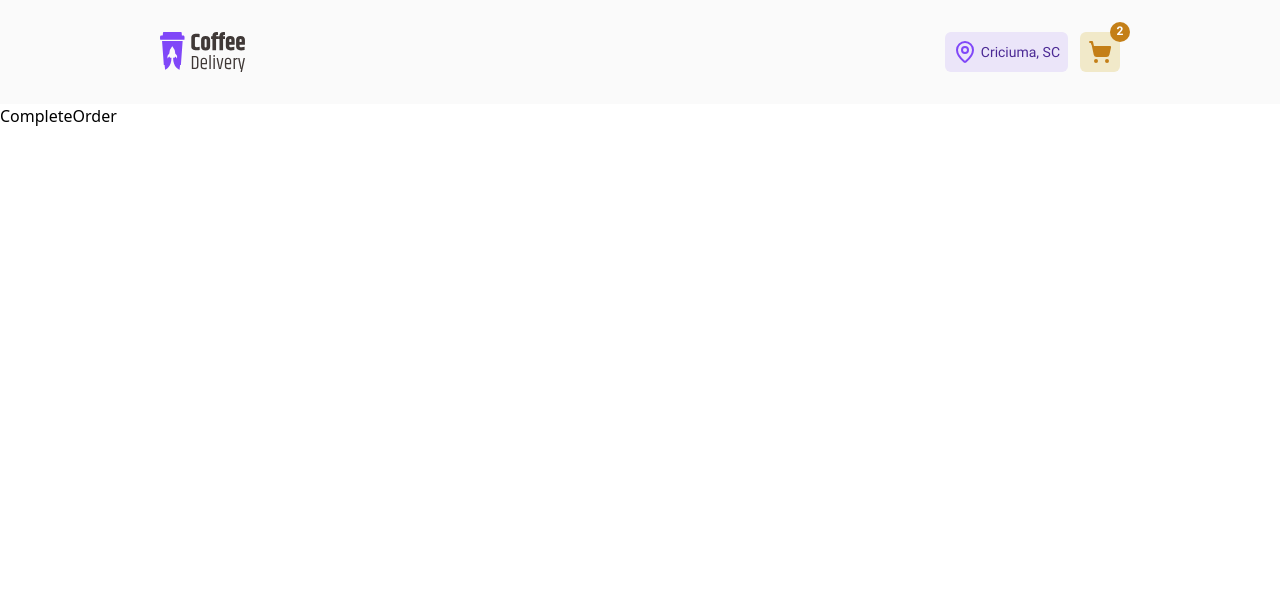
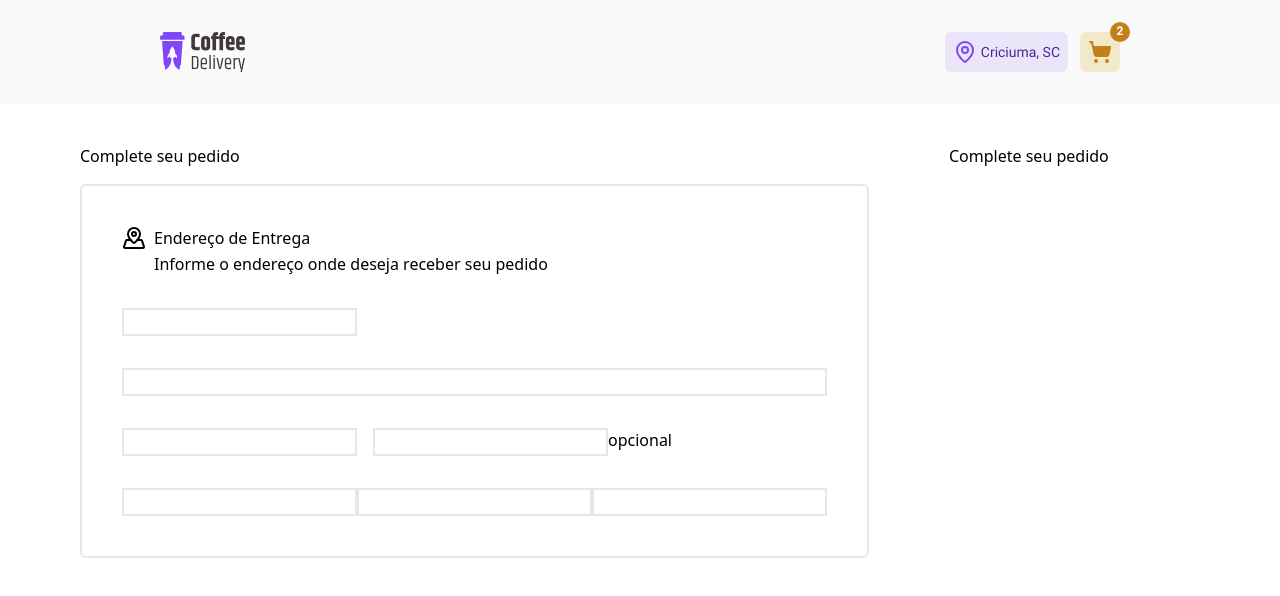
Before and after one commit to NicolasLK/2_Desafio_Coffe_Delivery, a React (Vite) app: page /carrinho in a window 1280 px wide. Shown: the top 596 px of the page. Built offline with nearby package versions, Linux system fonts and the light colour scheme.

Commit message:
feat: Iniciando tela de Order

```diff
--- a/src/pages/CompleteOrder/index.tsx
+++ b/src/pages/CompleteOrder/index.tsx
@@ -1,7 +1,47 @@
+import { MapPinned } from "lucide-react";
+
 export default function CompleteOrder() {
   return (
     <>
-      <p>CompleteOrder</p>
+      <section className="flex items-center justify-center w-full h-full mt-10">
+        <article className="flex items-center justify-around w-full">
+          <form className="flex gap-20 w-full max-w-[70rem] mr-auto ml-auto">
+            <div className="">
+              <h1 className="mb-4">Complete seu pedido</h1>
+              <div className="p-10 rounded-md mb-2 border-2">
+                <span className="flex gap-2 mb-8">
+                  <MapPinned />
+                  <span className="flex flex-col gap-[0.125rem]">
+                    <p>Endereço de Entrega</p>
+                    <p>Informe o endereço onde deseja receber seu pedido</p>
+                  </span>
+                </span>
+                <div className="grid grid-cols-1 gap-8 w-full">
+                  <div>
+                    <input type="text" className="border-2" />
+                  </div>
+                  <input type="text" className="border-2" />
+                  <div className="flex gap-4">
+                    <input type="text" className="border-2" />
+                    <div className="flex">
+                      <input type="text" className="border-2" />
+                      <p>opcional</p>
+                    </div>
+                  </div>
+                  <div>
+                    <input type="text" className="border-2" />
+                    <input type="text" className="border-2" />
+                    <input type="text" className="border-2" />
+                  </div>
+                </div>
+              </div>
+            </div>
+            <div>
+              <h1 className="mb-4">Complete seu pedido</h1>
+            </div>
+          </form>
+        </article>
+      </section>
     </>
   );
 }
```
Also changed, not shown: .eslintrc.cjs, package.json (line endings or trailing spaces), public/coffees/mocaccino.png (renamed from public/coffees/mochaccino.png), 1 other file (tests, documents, lock files or other folders).
